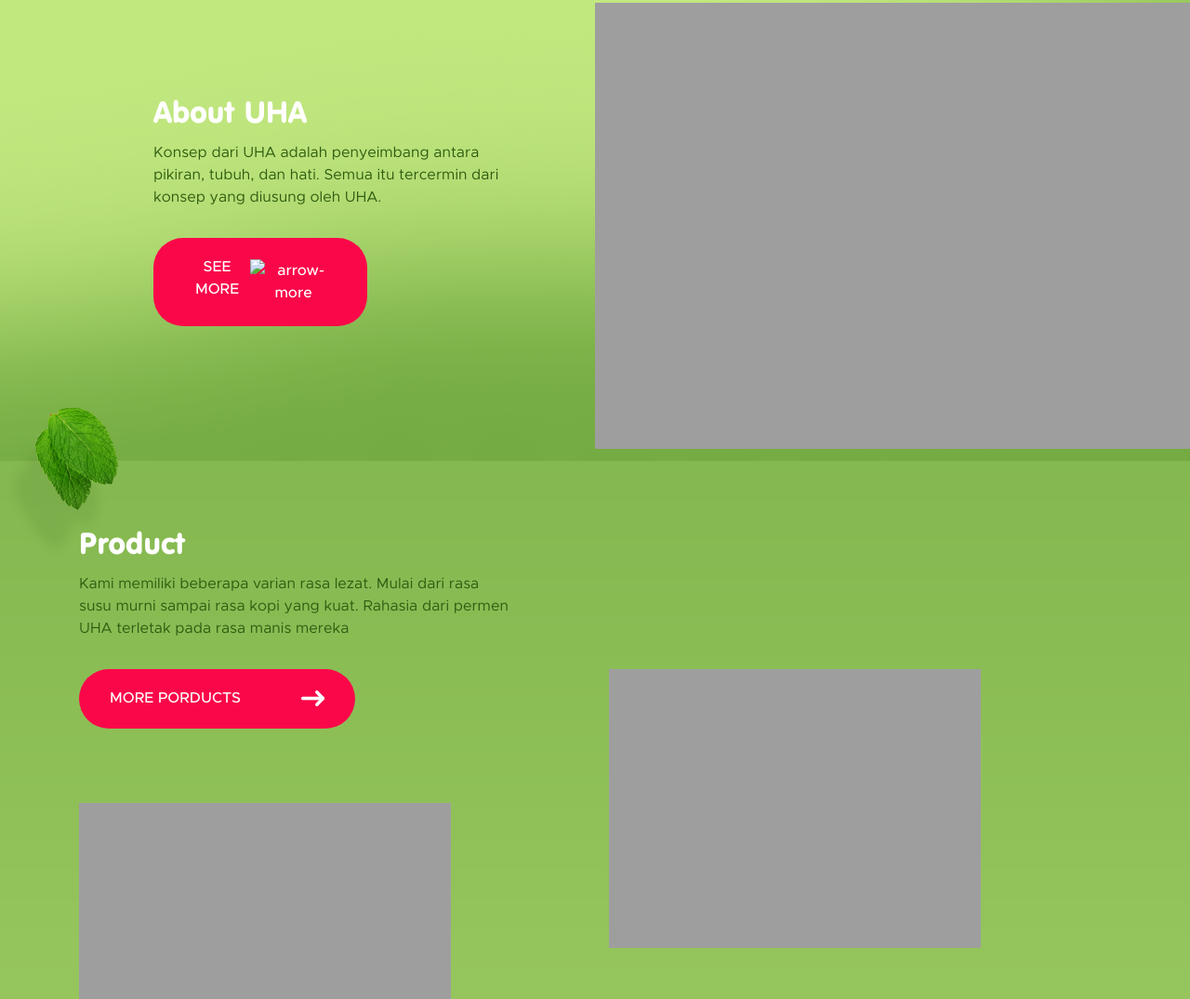
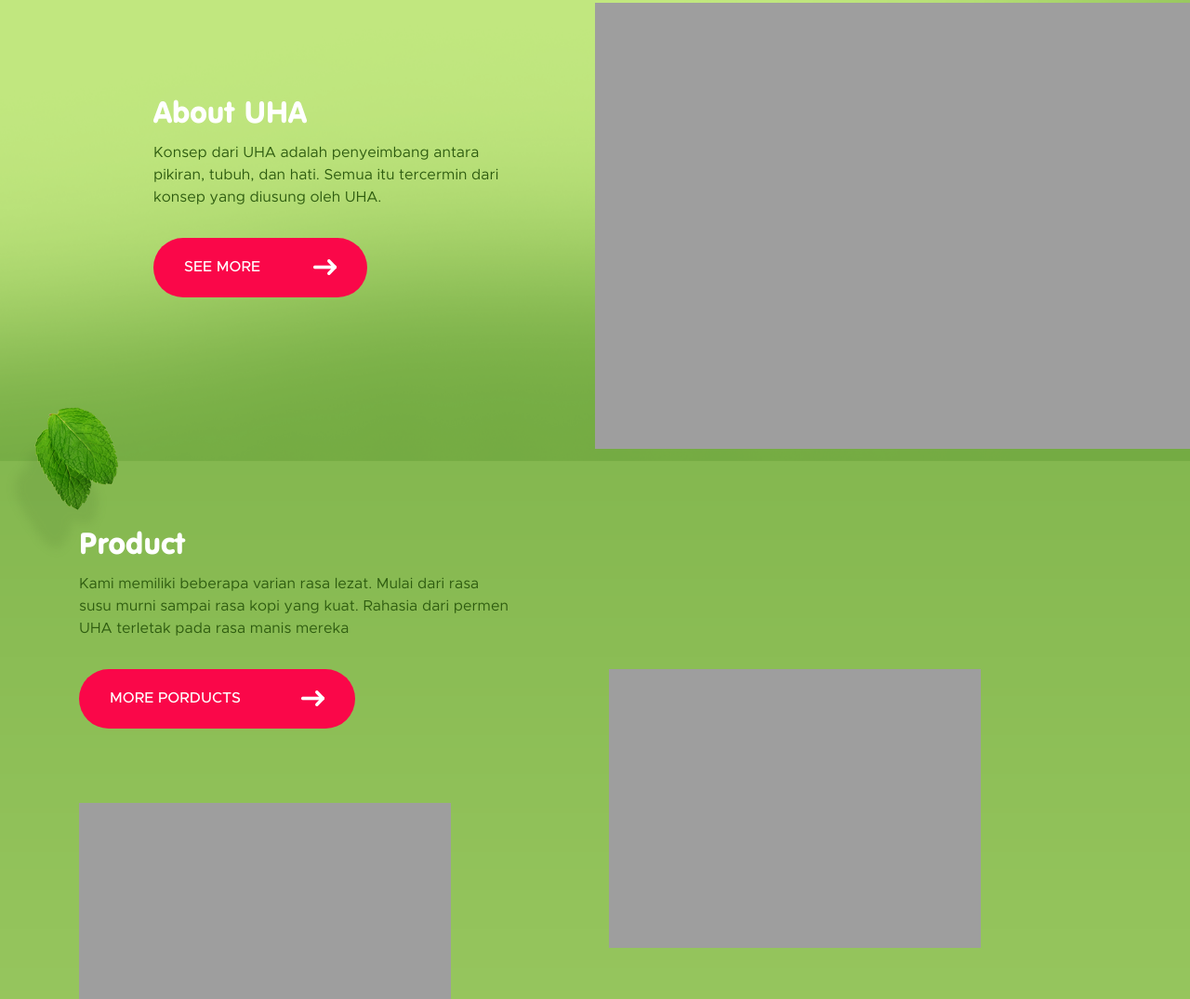
Before and after one commit to pbagastama/uha-mikakuto, a plain HTML site: page index.html in a window 1280 px wide. Shown: the part 864-1939 px from the top of the page at 93% size. Drawn offline with nearby package versions, Linux system fonts and the light colour scheme; some packages are replaced by stand-ins of ours; files that its build step writes are made by us from their sources; the site is published under a folder, as on GitHub Pages, so addresses that start at the root find nothing; files whose address does not match are found by name.

Commit message:
fix path

```diff
--- a/index.html
+++ b/index.html
@@ -108,7 +108,7 @@
                         </p>
                         <a class="btn btn-wave-pink" href="#">
                             SEE MORE
-                            <img src="/assets/img/homepage/arrow-more.png" class="lazy img-fluid arrow-more"
+                            <img src="./assets/img/homepage/arrow-more.png" class="lazy img-fluid arrow-more"
                                 alt="arrow-more">
                         </a>
                     </div>
```
